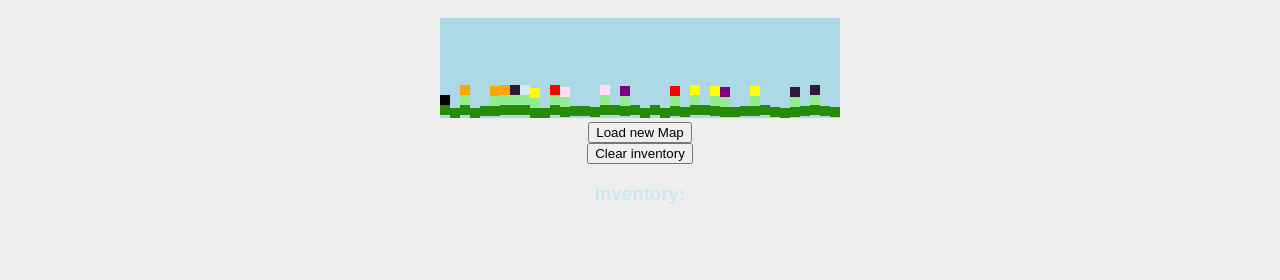
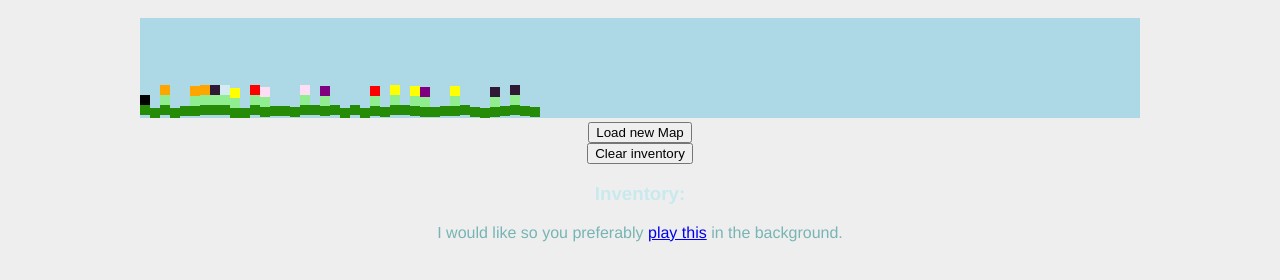
Before and after one commit to lukeacat/lilypad, a plain HTML site: page index.html in a window 1280 px wide. Shown: the part 384-664 px from the top of the page. Drawn offline with Linux system fonts and the light colour scheme.

Commit message:
Music and length

```diff
--- a/index.html
+++ b/index.html
@@ -24,10 +24,11 @@
       <a href="shop.html">Shop</a>
     <hr>
       <h1>Game</h1>
-      <canvas id="gameWindow" width="400" height="100"></canvas><br>
+      <canvas id="gameWindow" width="1000" height="100"></canvas><br>
       <button onclick="window.location.reload()">Load new Map</button><br>
       <button onclick="localStorage.removeItem('inventory'); window.location.reload()">Clear inventory</button>
     <h3>Inventory:</h3>
       <p id="inventory"></p>
+    <p>I would like so you preferably <a href="https://www.youtube.com/watch?v=h7tMcWliK1A">play this</a> in the background.</p>
   </body>
 </html>
```
